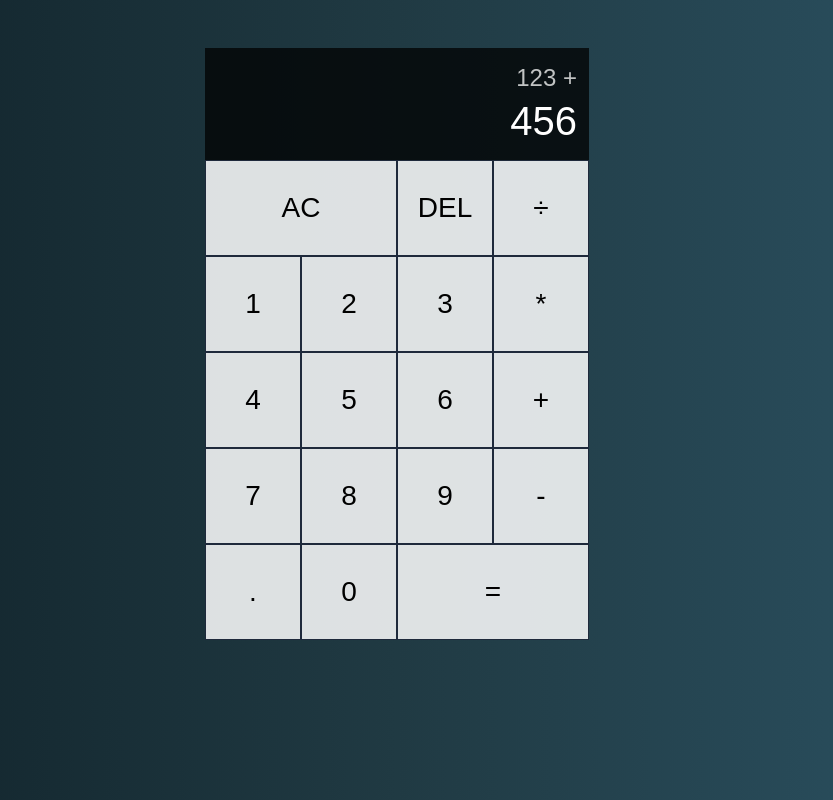
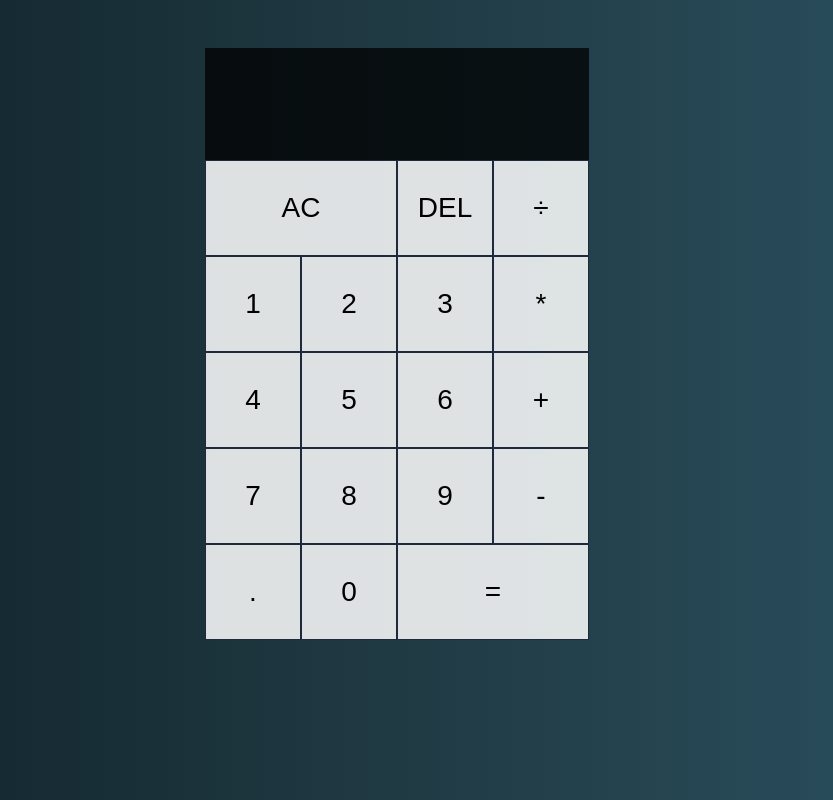
Before and after one commit to Peuvictor/calculadora-react, a React (Create React App) app: page / in a window 1280 px wide. Shown: the whole page, without its empty margins (243-1076 px from the left). Built offline with nearby package versions, Linux system fonts and the light colour scheme; the HTML template or start-up script is replaced by a standard one.

Commit message:
feat: add useReducer state management for digits and operations

```diff
--- a/src/App.js
+++ b/src/App.js
@@ -1,33 +1,116 @@
+import { useReducer } from 'react';
 import './App.css';
 import Display from './components/Display';
 import Button from './components/Button';
 
+export const ACTIONS = {
+  ADD_DIGIT: 'add-digit',
+  CHOOSE_OPERATION: 'choose-operation',
+  CLEAR: 'clear',
+  DELETE_DIGIT: 'delete-digit',
+};
+
+function reducer(state, { type, payload }) {
+  switch (type) {
+    case ACTIONS.ADD_DIGIT:
+      return {
+        ...state,
+        currentOperand: `${state.currentOperand || ""}${payload.digit}`,
+      };
+
+    case ACTIONS.CHOOSE_OPERATION:
+      // Se não digitou nada ainda, ignora o clique no operador
+      if (state.currentOperand == null && state.previousOperand == null) {
+        return state;
+      }
+
+      // Move o número atual para cima (previous) e guarda a operação
+      if (state.previousOperand == null) {
+        return {
+          ...state,
+          operation: payload.operation,
+          previousOperand: state.currentOperand,
+          currentOperand: null,
+        };
+      }
+
+      // Se clicou em outro operador antes de digitar o 2º número, só troca o sinal
+      if (state.currentOperand == null) {
+        return {
+          ...state,
+          operation: payload.operation,
+        };
+      }
+
+      return state;
+
+    case ACTIONS.CLEAR:
+      return {};
+
+    case ACTIONS.DELETE_DIGIT:
+      if (state.currentOperand == null) return state;
+      if (state.currentOperand.length === 1) {
+        return { ...state, currentOperand: null };
+      }
+
+      return {
+        ...state,
+        currentOperand: state.currentOperand.slice(0, -1),
+      };
+
+    default:
+      return state;
+  }
+}
+
 function App() {
+  const [{ currentOperand, previousOperand, operation }, dispatch] = useReducer(
+    reducer,
+    {}
+  );
+
+  const addDigit = (digit) =>
+    dispatch({ type: ACTIONS.ADD_DIGIT, payload: { digit } });
+
+  const chooseOp = (op) =>
+    dispatch({ type: ACTIONS.CHOOSE_OPERATION, payload: { operation: op } });
+
   return (
     <div className="calculator-grid">
-      <Display previousOperand="123" operation="+" currentOperand="456" />
+      <Display
+        previousOperand={previousOperand}
+        operation={operation}
+        currentOperand={currentOperand}
+      />
 
-      <Button label="AC" spanTwo />
-      <Button label="DEL" />
-      <Button label="÷" />
+      <Button
+        label="AC"
+        spanTwo
+        onClick={() => dispatch({ type: ACTIONS.CLEAR })}
+      />
+      <Button
+        label="DEL"
+        onClick={() => dispatch({ type: ACTIONS.DELETE_DIGIT })}
+      />
+      <Button label="÷" onClick={() => chooseOp('÷')} />
 
-      <Button label="1" />
-      <Button label="2" />
-      <Button label="3" />
-      <Button label="*" />
+      <Button label="1" onClick={() => addDigit('1')} />
+      <Button label="2" onClick={() => addDigit('2')} />
+      <Button label="3" onClick={() => addDigit('3')} />
+      <Button label="*" onClick={() => chooseOp('*')} />
 
-      <Button label="4" />
-      <Button label="5" />
-      <Button label="6" />
-      <Button label="+" />
+      <Button label="4" onClick={() => addDigit('4')} />
+      <Button label="5" onClick={() => addDigit('5')} />
+      <Button label="6" onClick={() => addDigit('6')} />
+      <Button label="+" onClick={() => chooseOp('+')} />
 
-      <Button label="7" />
-      <Button label="8" />
-      <Button label="9" />
-      <Button label="-" />
+      <Button label="7" onClick={() => addDigit('7')} />
+      <Button label="8" onClick={() => addDigit('8')} />
+      <Button label="9" onClick={() => addDigit('9')} />
+      <Button label="-" onClick={() => chooseOp('-')} />
 
-      <Button label="." />
-      <Button label="0" />
+      <Button label="." onClick={() => addDigit('.')} />
+      <Button label="0" onClick={() => addDigit('0')} />
       <Button label="=" spanTwo />
     </div>
   );
```
